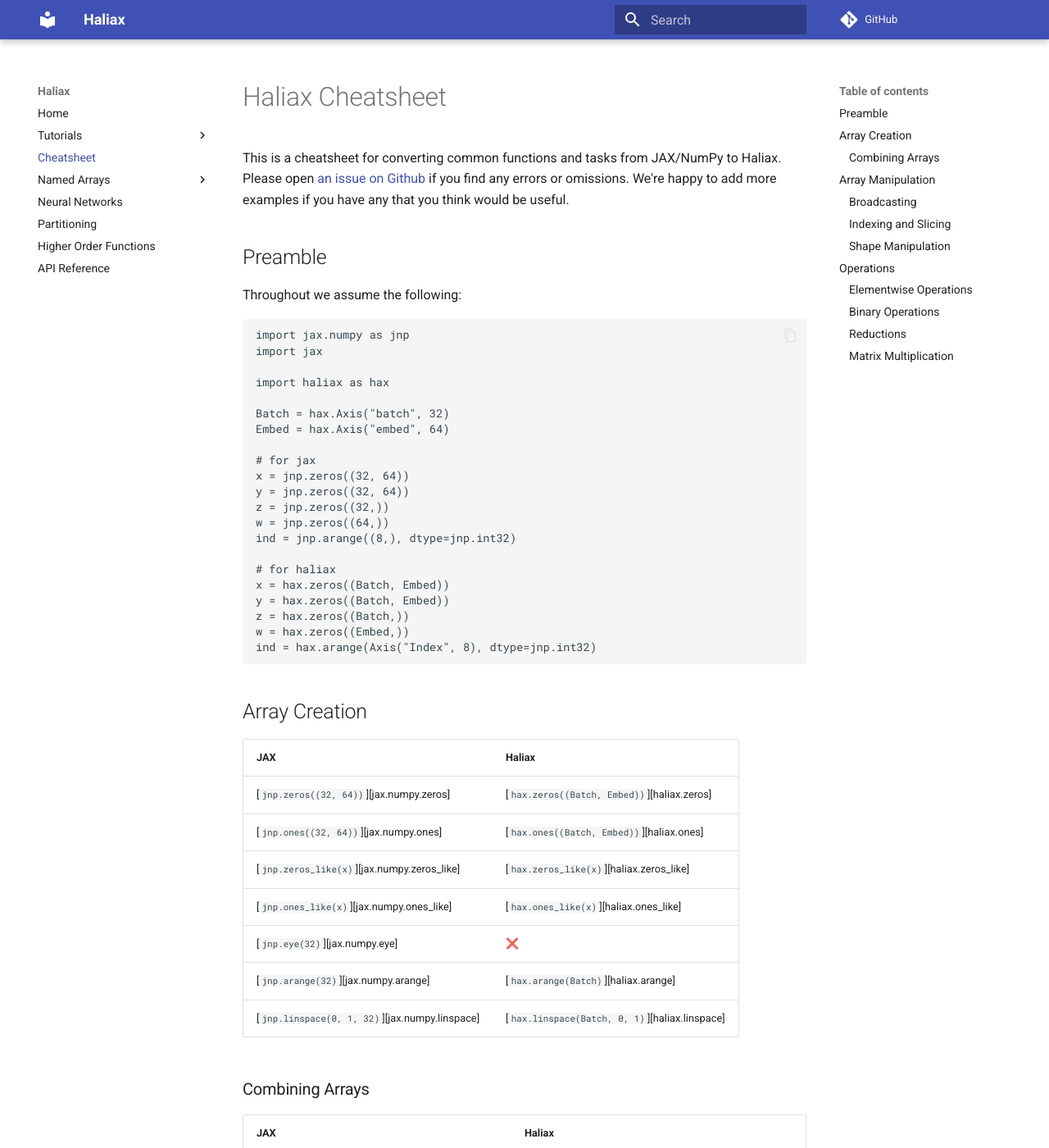
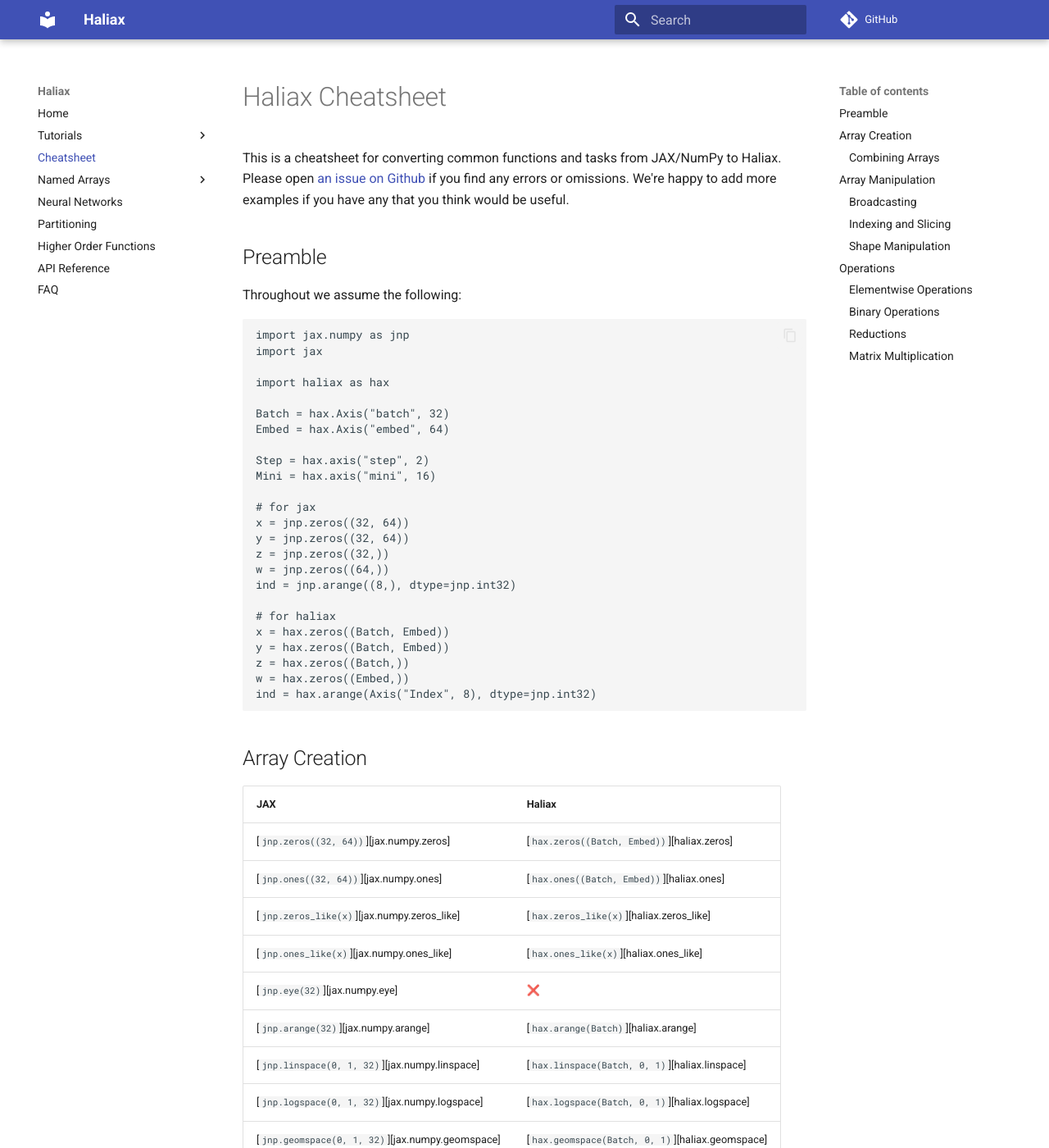
Before and after one commit to stanford-crfm/haliax, an MkDocs documentation site: the page built from docs/cheatsheet.md, in a window 1280 px wide and 1400 px high. Shown: the whole window at 82% size. Built offline with MkDocs 1.6.1 and Material for MkDocs 9.7.7, drawn with Linux system fonts in a browser that asks for light colours; comment, search, counter and statistics services are not loaded; some of the changed text lies outside the part shown.

Commit message:
Release 1.1 (#41)
* bump version for release

* add flatten as an alias for ravel

* update cheatsheet

* update cheatsheet

* fix docs

```diff
--- a/docs/cheatsheet.md
+++ b/docs/cheatsheet.md
@@ -16,6 +16,9 @@
 
 Batch = hax.Axis("batch", 32)
 Embed = hax.Axis("embed", 64)
+
+Step = hax.axis("step", 2)
+Mini = hax.axis("mini", 16)
 
 # for jax
 x = jnp.zeros((32, 64))
@@ -44,6 +47,8 @@
 | [`jnp.eye(32)`][jax.numpy.eye]                 | ❌                                              |
 | [`jnp.arange(32)`][jax.numpy.arange]           | [`hax.arange(Batch)`][haliax.arange]           |
 | [`jnp.linspace(0, 1, 32)`][jax.numpy.linspace] | [`hax.linspace(Batch, 0, 1)`][haliax.linspace] |
+| [`jnp.logspace(0, 1, 32)`][jax.numpy.logspace] | [`hax.logspace(Batch, 0, 1)`][haliax.logspace] |
+| [`jnp.geomspace(0, 1, 32)`][jax.numpy.geomspace] | [`hax.geomspace(Batch, 0, 1)`][haliax.geomspace] |
 
 ### Combining Arrays
 
@@ -55,6 +60,15 @@
 | [`jnp.vstack([x, y])`][jax.numpy.vstack]           | [`hax.concatenate("batch", [x, y])`][haliax.concatenate] |
 
 ## Array Manipulation
+
+| JAX                                              | Haliax                                                                  |
+|--------------------------------------------------|-------------------------------------------------------------------------|
+| [`jnp.ravel(x)`][jax.numpy.ravel]                | [`hax.ravel(x, "Embed")`][haliax.flatten]                               |
+| [`jnp.ravel(x)`][jax.numpy.ravel]                | [`hax.flatten(x, "Embed")`][haliax.flatten]                             |
+| [`jnp.reshape(x, (2, 16, 64))`][jax.numpy.reshape] | [`hax.unflatten_axis(x, "batch", (Step, Mini)`][haliax.unflatten_axis]  |
+| [`jnp.reshape(x, (-1,))`][jax.numpy.reshape]     | [`hax.flatten_axes(x, ("batch", "embed"), "foo")`][haliax.flatten_axes] |
+| [`jnp.transpose(x, (1, 0))`][jax.numpy.transpose] | [`hax.rearrange(x, ("embed", "batch"))`][haliax.rearrange]              |
+
 
 ### Broadcasting
 
--- a/mkdocs.yml
+++ b/mkdocs.yml
@@ -85,3 +85,4 @@
   - Partitioning: 'partitioning.md'
   - Higher Order Functions: 'hof.md'
   - API Reference: 'api.md'
+  - FAQ: 'faq.md'
--- a/pyproject.toml
+++ b/pyproject.toml
@@ -4,7 +4,7 @@
 
 [project]
 name = "haliax"
-version = "1.0.2"
+version = "1.1"
 authors = [
   { name="David Hall", email="dlwh@cs.stanford.edu" },
 ]
--- a/src/haliax/__init__.py
+++ b/src/haliax/__init__.py
@@ -20,6 +20,7 @@
     broadcast_to,
     dot,
     enable_shape_checks,
+    flatten,
     flatten_axes,
     index,
     named,
@@ -980,4 +981,6 @@
     "concat_axes",
     "concat_axis_specs",
     "top_k",
+    "ravel",
+    "flatten",
 ]
```
Also changed, not shown: docs/api.md (+2 -0 lines), docs/faq.md (renamed from docs/tips.md), 1 other file.
